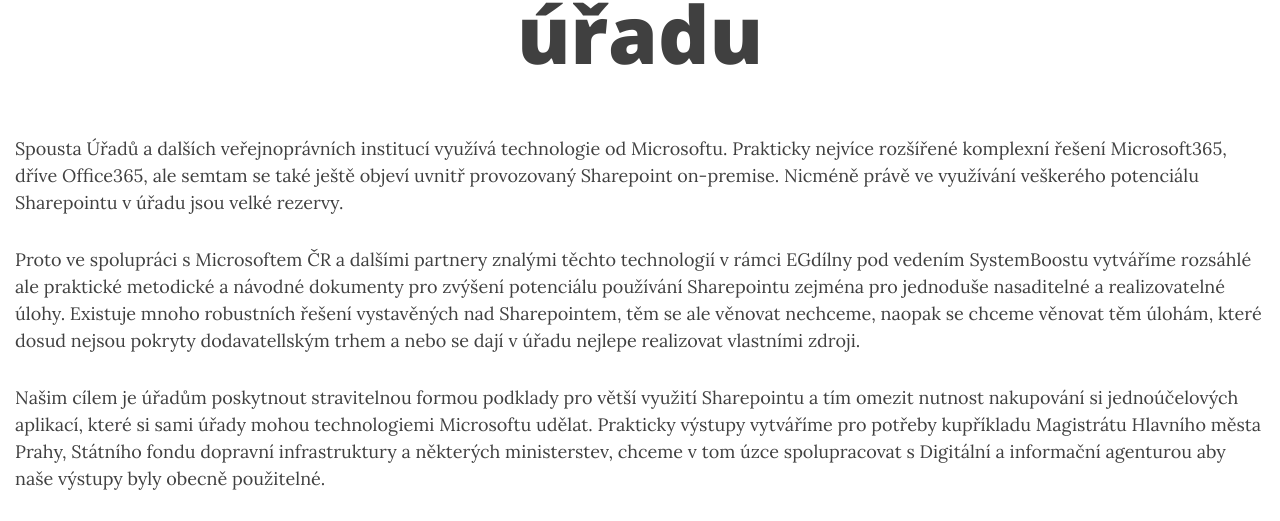
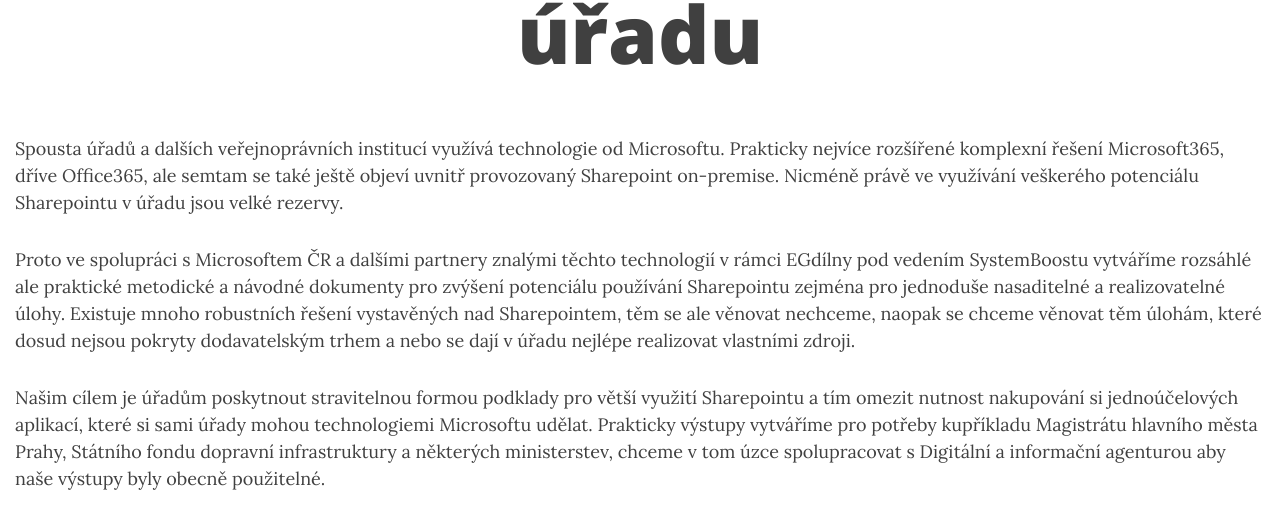
Before and after one commit to egdilna/egdilna.github.io, a Jekyll site: the page built from projekty/projekt-sharepoint.md, in a window 1280 px wide and 900 px high. Shown: the part 317-838 px from the top of the window. Built offline with Jekyll 4.4.1, drawn with Linux system fonts in a browser that asks for light colours; nearby versions of some CDN libraries; comment, search, counter and statistics services are not loaded.

Commit message:
Update projekt-sharepoint.md
Oprava překlepů, malých a velkých písmen.

```diff
--- a/projekty/projekt-sharepoint.md
+++ b/projekty/projekt-sharepoint.md
@@ -4,11 +4,11 @@
 ---
 
 
-Spousta Úřadů a dalších veřejnoprávních institucí využívá technologie od Microsoftu. Prakticky nejvíce rozšířené komplexní řešení Microsoft365, dříve Office365, ale semtam se také ještě objeví uvnitř provozovaný Sharepoint on-premise. Nicméně právě ve využívání veškerého potenciálu Sharepointu v úřadu jsou velké rezervy.
+Spousta úřadů a dalších veřejnoprávních institucí využívá technologie od Microsoftu. Prakticky nejvíce rozšířené komplexní řešení Microsoft365, dříve Office365, ale semtam se také ještě objeví uvnitř provozovaný Sharepoint on-premise. Nicméně právě ve využívání veškerého potenciálu Sharepointu v úřadu jsou velké rezervy.
 
-Proto ve spolupráci s Microsoftem ČR a dalšími partnery znalými těchto technologií v rámci EGdílny pod vedením SystemBoostu vytváříme rozsáhlé ale praktické metodické a návodné dokumenty pro zvýšení potenciálu používání Sharepointu zejména pro jednoduše nasaditelné a realizovatelné úlohy. Existuje mnoho robustních řešení vystavěných nad Sharepointem, těm se ale věnovat nechceme, naopak se chceme věnovat těm úlohám, které dosud nejsou pokryty dodavatellským trhem a nebo se dají v úřadu nejlepe realizovat vlastními zdroji.
+Proto ve spolupráci s Microsoftem ČR a dalšími partnery znalými těchto technologií v rámci EGdílny pod vedením SystemBoostu vytváříme rozsáhlé ale praktické metodické a návodné dokumenty pro zvýšení potenciálu používání Sharepointu zejména pro jednoduše nasaditelné a realizovatelné úlohy. Existuje mnoho robustních řešení vystavěných nad Sharepointem, těm se ale věnovat nechceme, naopak se chceme věnovat těm úlohám, které dosud nejsou pokryty dodavatelským trhem a nebo se dají v úřadu nejlépe realizovat vlastními zdroji.
 
-Našim cílem je úřadům poskytnout stravitelnou formou podklady pro větší využití Sharepointu a tím omezit nutnost nakupování si jednoúčelových aplikací, které si sami úřady mohou technologiemi Microsoftu udělat. Prakticky výstupy vytváříme pro potřeby kupříkladu Magistrátu Hlavního města Prahy, Státního fondu dopravní infrastruktury a některých ministerstev, chceme v tom úzce spolupracovat s Digitální a informační agenturou aby naše výstupy byly obecně použitelné.
+Našim cílem je úřadům poskytnout stravitelnou formou podklady pro větší využití Sharepointu a tím omezit nutnost nakupování si jednoúčelových aplikací, které si sami úřady mohou technologiemi Microsoftu udělat. Prakticky výstupy vytváříme pro potřeby kupříkladu Magistrátu hlavního města Prahy, Státního fondu dopravní infrastruktury a některých ministerstev, chceme v tom úzce spolupracovat s Digitální a informační agenturou aby naše výstupy byly obecně použitelné.
 
 ## Připravené či připravované výstupy
 
```
